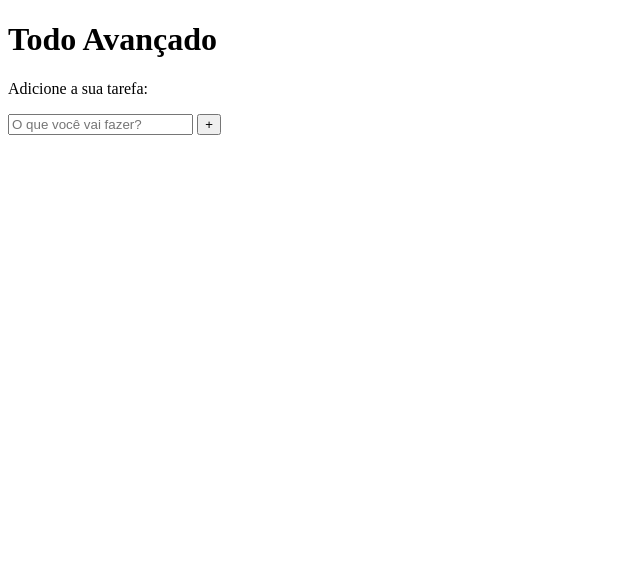
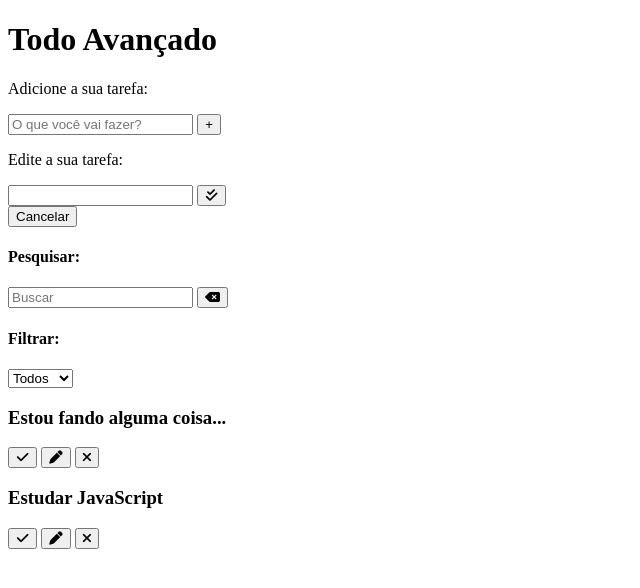
Before and after one commit to TonyAraujo88/To_do_list, a plain HTML site: page index.html in a window 1280 px wide. Shown: the whole page, without its empty margins (0-640 px from the left). Drawn offline with Linux system fonts and the light colour scheme.

Commit message:
html_finalizado

```diff
--- a/index.html
+++ b/index.html
@@ -26,6 +26,59 @@
                 </button>
             </div>
         </form>
+        <form id="edit-form">
+            <p>Edite a sua tarefa:</p>
+            <div class="form-control">
+                <input type="text" id="edit-input">
+                <button type="submit">
+                    <i class="fa-solid fa-check-double"></i>
+                </button>
+            </div>
+            <button id="cancel-edit-btn">Cancelar</button>
+        </form>
+        <div id="toolbar">
+            <div id="search">
+                <h4>Pesquisar:</h4>
+                <form>
+                    <input type="text" id="search-input" placeholder="Buscar">
+                    <button id="erase-button">
+                         <i class="fa-solid fa-delete-left"></i>
+                    </button>
+                </form>
+            </div>
+            <div id="filter">
+                <h4>Filtrar:</h4>
+                <select id="filter-select">
+                    <option value="all">Todos</option>
+                    <option value="done">Feito</option>
+                    <option value="todo">A fazer</option>
+                </select>
+            </div>
+        </div>
+        <div id="todo-list">
+            <div class="todo">
+                <h3>Estou fando alguma coisa...</h3>
+                <button class="finish-todo">
+                    <i class="fa-solid fa-check"></i>
+                </button>
+                <button class="edit-todo">
+                    <i class="fa-solid fa-pen"></i>
+                </button>
+                <button class="remove-todo">
+                    <i class="fa-solid fa-xmark"></i>
+                </button>
+                <h3>Estudar JavaScript</h3>
+                <button class="finish-todo">
+                    <i class="fa-solid fa-check"></i>
+                </button>
+                <button class="edit-todo">
+                    <i class="fa-solid fa-pen"></i>
+                </button>
+                <button class="remove-todo">
+                    <i class="fa-solid fa-xmark"></i>
+                </button>
+            </div>
+        </div>
     </di>
 </body>
 </html>
```
